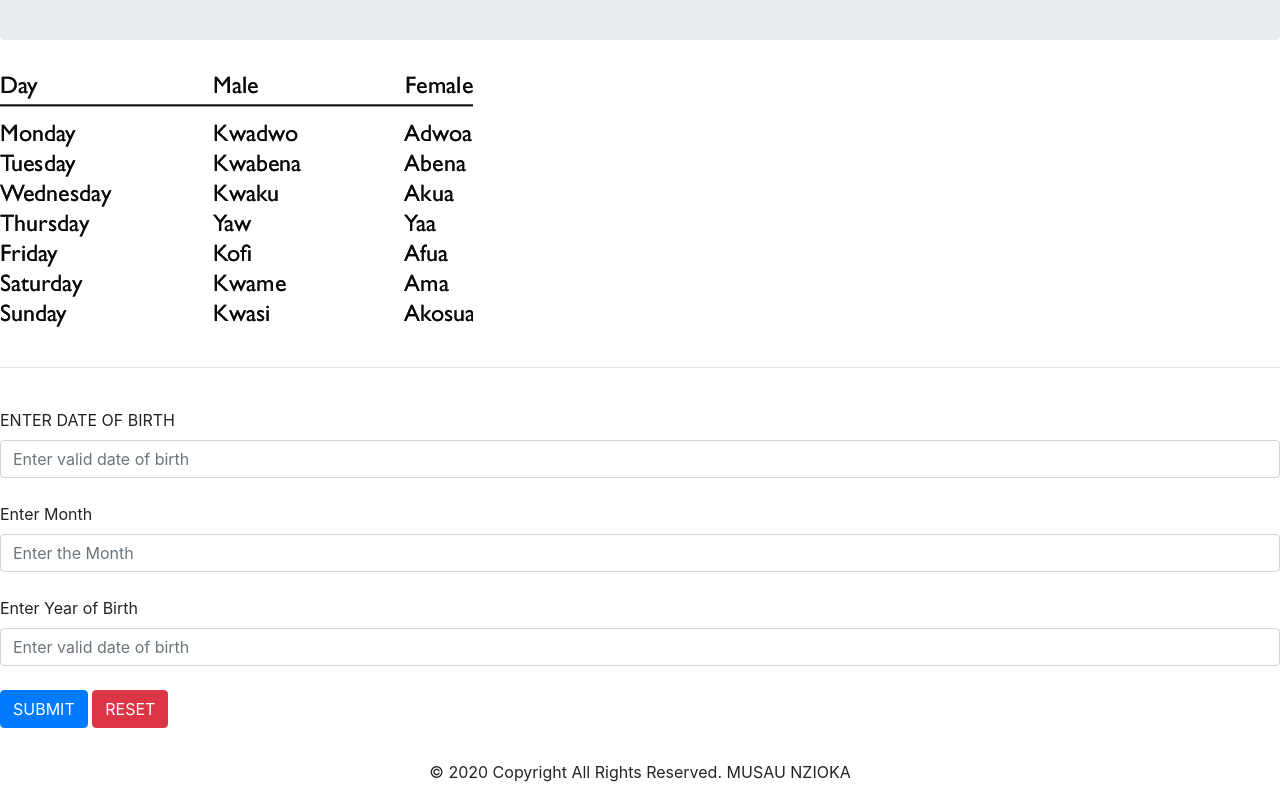
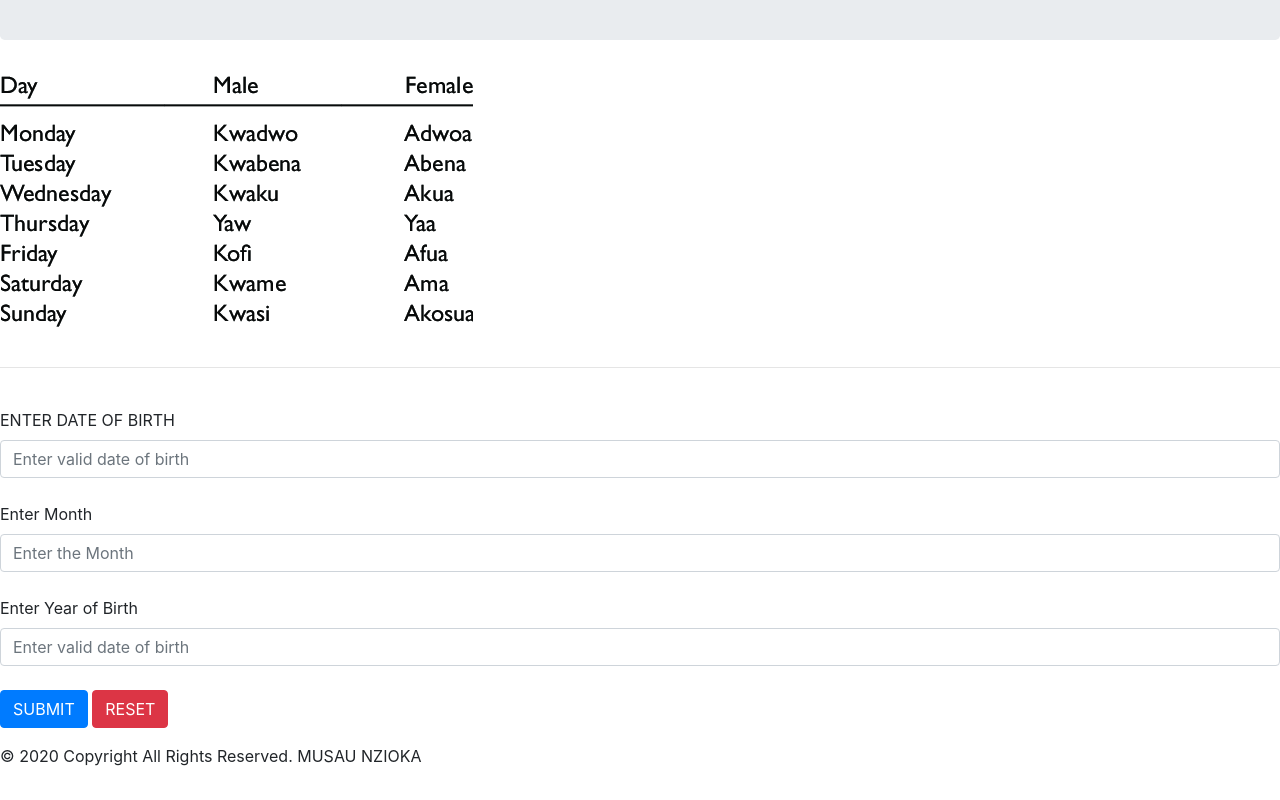
Before and after one commit to musau96/Akan-name, a plain HTML site: page index.html in a window 1280 px wide. Shown: the part 327-1127 px from the top of the page. After the commit the page ends 1095 px from the top, so only its background shows below. Drawn offline with Linux system fonts and the light colour scheme.

Commit message:
deleted some words in class footer

```diff
--- a/index.html
+++ b/index.html
@@ -54,7 +54,7 @@
     <p id="outcome"></p>
 
     <!--footer-->
-    <div class=" footer-copyright text-center py-3">© 2020 Copyright All Rights Reserved. MUSAU NZIOKA</div>
+    <div class=" footer">© 2020 Copyright All Rights Reserved. MUSAU NZIOKA</div>
 </body>
 
 </html>
```
